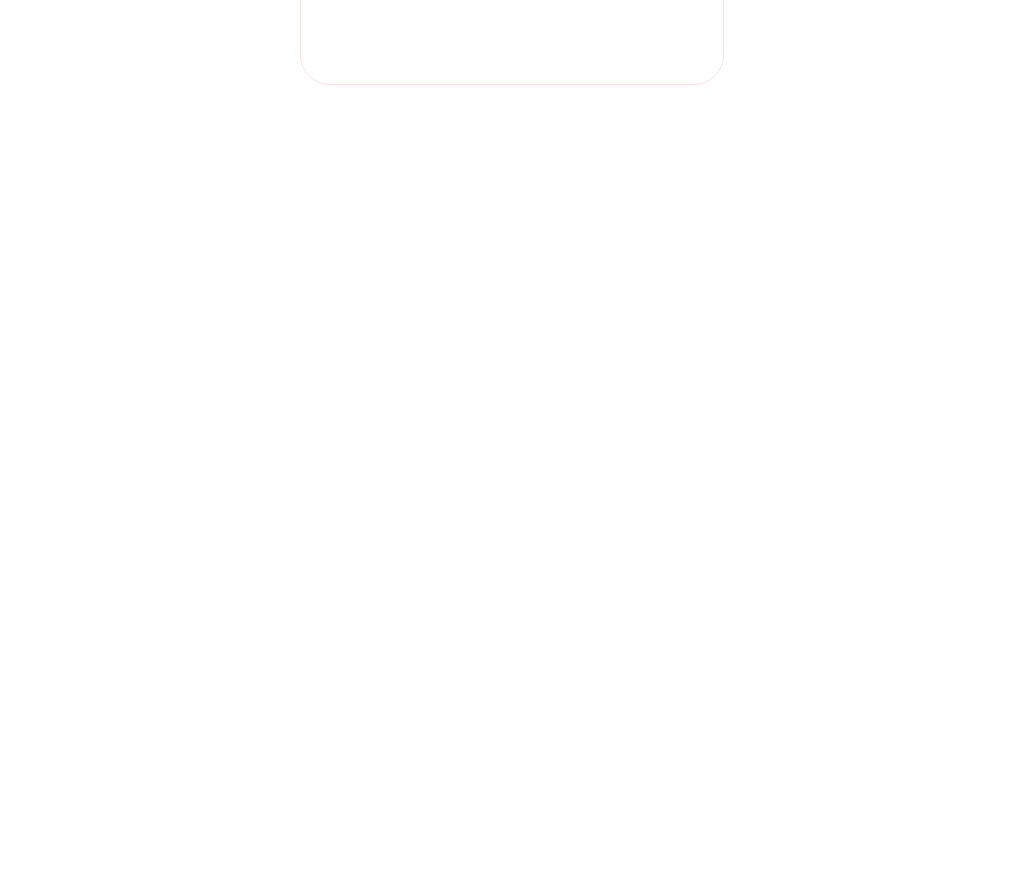
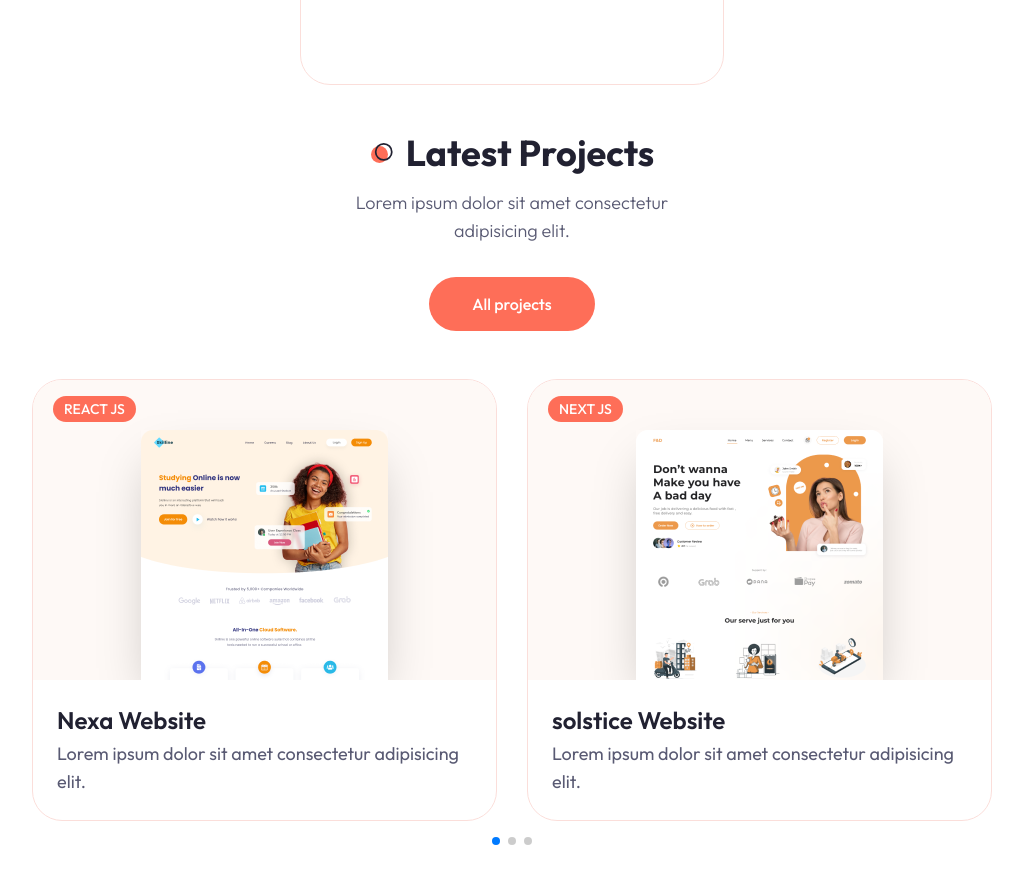
Before and after one commit to bluejeans9732/Portfolio, a Next.js app: page / in a window 1280 px wide. Shown: the part 2480-3363 px from the top of the page, without its empty margins (128-1151 px from the left). Built offline with nearby package versions, Linux system fonts and the light colour scheme.

Commit message:
Pagination add

```diff
--- a/app/globals.css
+++ b/app/globals.css
@@ -90,3 +90,10 @@
 .badge {
   @apply z-10 w-[200px] h-[68px] bg-white dark:backdrop-blur-[44px] shadow-2xl p-4 rounded-[10px] flex items-center gap-x-4;
 }
+
+/* swiper bullets styles */
+.swiper-horizontal > .section-pagination-bullets .swiper-pagination-bullets,
+.swiper-pagination-horizontal.swiper-pagination-bullets
+  .swiper-pagination-bullets {
+  @apply bg-primary;
+}
--- a/app/page.jsx
+++ b/app/page.jsx
@@ -2,6 +2,7 @@
 import About from "@/components/About"
 import Hero from "@/components/Hero"
 import Services from "@/components/Services"
+import Work from "@/components/Work"
 
 export default function Home() {
   return (
@@ -9,6 +10,7 @@
       <Hero />
       <About />
       <Services />
+      <Work />
     </main>
   )
 }
--- /dev/null
+++ b/components/ProjectCard.jsx
@@ -0,0 +1,57 @@
+import Link from "next/link"
+import Image from "next/image"
+import { Card, CardHeader } from "./ui/card"
+import { Github, Lick2Icon, Link2Icon } from "lucide-react"
+import { Badge } from "./ui/badge"
+
+const ProjectCard = ({ project }) => {
+  return (
+    <Card className="group overflow-hidden relative">
+      <CardHeader className="p-0">
+        {/* image */}
+        <div
+          className="relative w-full h-[300px] flex items-center justify-center
+          bg-tertiary dark:bg-secondary/40 xl:bg-work_project_bg_light
+          xl:dark:bg-work_project_bg_dark xl:bg-[110%] xl:bg-no-repeat overflow-hidden"
+        >
+          <Image
+            className="absolute bottom-0 shadow-2xl"
+            src={project.image}
+            width={247}
+            height={250}
+            alt=""
+            priority
+          />
+          {/* btn links */}
+          <div className="flex gap-x-4">
+            <Link
+              href={project.link}
+              className="bg-secondary w-[54px] h-[54px] rounded-full
+              flex justify-center items-center scale-0 opacity-0
+              group-hover:scale-100 group-hover:opacity-100 transition-all duration-200"
+            >
+              <Link2Icon className="text-white" />
+            </Link>
+            <Link
+              href={project.link}
+              className="bg-secondary w-[54px] h-[54px] rounded-full
+              flex justify-center items-center scale-0 opacity-0
+              group-hover:scale-100 group-hover:opacity-100 transition-all duration-300"
+            >
+              <Github className="text-white" />
+            </Link>
+          </div>
+        </div>
+      </CardHeader>
+      <div className="h-full px-6 py-6">
+        <Badge className="uppercase text-sm font-medium mb-2 absolute top-4 left-5">
+          {project.category}
+        </Badge>
+        <h4 className="h4 mb-1">{project.name}</h4>
+        <p className="text-muted-foreground text-lg">{project.description}</p>
+      </div>
+    </Card>
+  )
+}
+
+export default ProjectCard
--- a/components/Services.jsx
+++ b/components/Services.jsx
@@ -30,7 +30,7 @@
 
 const Services = () => {
   return (
-    <section className="mb-12 xl:mb-3">
+    <section className="mb-12 xl:mb-48">
       <div className="container mx-auto">
         <h2 className="section-title mb-12 xl:mb-24 text-center mx-auto">
           My Services
--- /dev/null
+++ b/components/Work.jsx
@@ -0,0 +1,130 @@
+"use client"
+
+import Link from "next/link"
+import { Button } from "./ui/button"
+
+// import swiper react components
+import { Swiper, SwiperSlide } from "swiper/react"
+
+// import swiper styles
+import "swiper/css"
+import "swiper/css/pagination"
+
+// import required modules
+import { Pagination } from "swiper/modules"
+
+// components
+import ProjectCard from "@/components/ProjectCard"
+
+const projectData = [
+  {
+    image: "/work/3.png",
+    category: "react js",
+    name: "Nexa Website",
+    description: "Lorem ipsum dolor sit amet consectetur adipisicing elit.",
+    link: "/",
+    github: "/",
+  },
+  {
+    image: "/work/2.png",
+    category: "next js",
+    name: "solstice Website",
+    description: "Lorem ipsum dolor sit amet consectetur adipisicing elit.",
+    link: "/",
+    github: "/",
+  },
+  {
+    image: "/work/1.png",
+    category: "next js",
+    name: "Lumina Website",
+    description: "Lorem ipsum dolor sit amet consectetur adipisicing elit.",
+    link: "/",
+    github: "/",
+  },
+  {
+    image: "/work/4.png",
+    category: "react js",
+    name: "Eulva Website",
+    description: "Lorem ipsum dolor sit amet consectetur adipisicing elit.",
+    link: "/",
+    github: "/",
+  },
+  {
+    image: "/work/3.png",
+    category: "Iginiton js",
+    name: "Nova Website",
+    description: "Lorem ipsum dolor sit amet consectetur adipisicing elit.",
+    link: "/",
+    github: "/",
+  },
+  {
+    image: "/work/2.png",
+    category: "react js",
+    name: "marin Website",
+    description: "Lorem ipsum dolor sit amet consectetur adipisicing elit.",
+    link: "/",
+    github: "/",
+  },
+  {
+    image: "/work/1.png",
+    category: "fullstack",
+    name: "medic Website",
+    description: "Lorem ipsum dolor sit amet consectetur adipisicing elit.",
+    link: "/",
+    github: "/",
+  },
+  {
+    image: "/work/4.png",
+    category: "fullstack",
+    name: "Nexa Website",
+    description: "Lorem ipsum dolor sit amet consectetur adipisicing elit.",
+    link: "/",
+    github: "/",
+  },
+]
+
+const Work = () => {
+  return (
+    <section className="relative mb-12 xl:mb-48">
+      <div className="container mx-auto xl:flex ">
+        {/* text */}
+        <div className="max-w-[400px] mx-auto xl:mx-0 text-center xl:text-left mb-12 xl:h-[400px] flex flex-col justify-center items-center xl:items-start">
+          <h2 className="section-title mb-4">Latest Projects</h2>
+          <p className="subtitle mb-8">
+            Lorem ipsum dolor sit amet consectetur adipisicing elit.
+          </p>
+          <Link href="/projects">
+            <Button>All projects</Button>
+          </Link>
+        </div>
+        {/* slider */}
+        {/* 이건 css 고칠예정 xl:absolute right-0 top-0 */}
+        <div className="xl:max-w-[1000px] ">
+          <Swiper
+            className="h-[480px]"
+            slidesPerView={1}
+            breakpoints={{
+              640: {
+                slidesPerView: 2,
+              },
+            }}
+            spaceBetween={30}
+            modules={[Pagination]}
+            pagination={{ clickable: true }}
+          >
+            {/* show only the first 4 projects for the slides */}
+            {projectData.slice(0, 4).map((project, index) => {
+              return (
+                <SwiperSlide key={index}>
+                  <ProjectCard project={project} />
+                </SwiperSlide>
+              )
+            })}
+          </Swiper>
+        </div>
+      </div>
+    </section>
+  )
+}
+
+export default Work
--- a/tailwind.config.js
+++ b/tailwind.config.js
@@ -86,6 +86,8 @@
         about_shape_dark: "url(/about/shape-dark.svg)",
         dots_light: "url(/dots-light.svg)",
         dots_dark: "url(/dots_dark.svg)",
+        work_project_bg_light: "url(/work/project-bg-light.png)",
+        work_project_bg_dark: "url(/work/project-bg-dark.png)",
       },
     },
   },
```
